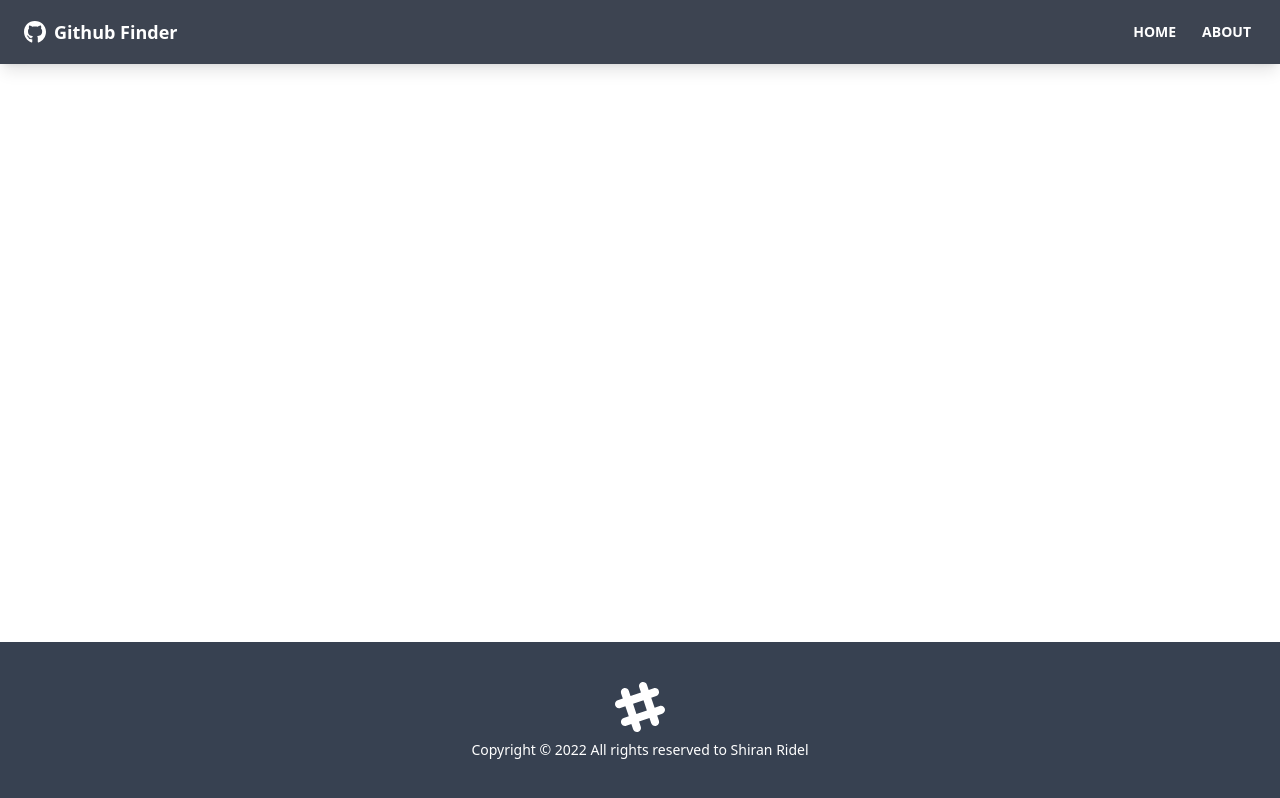
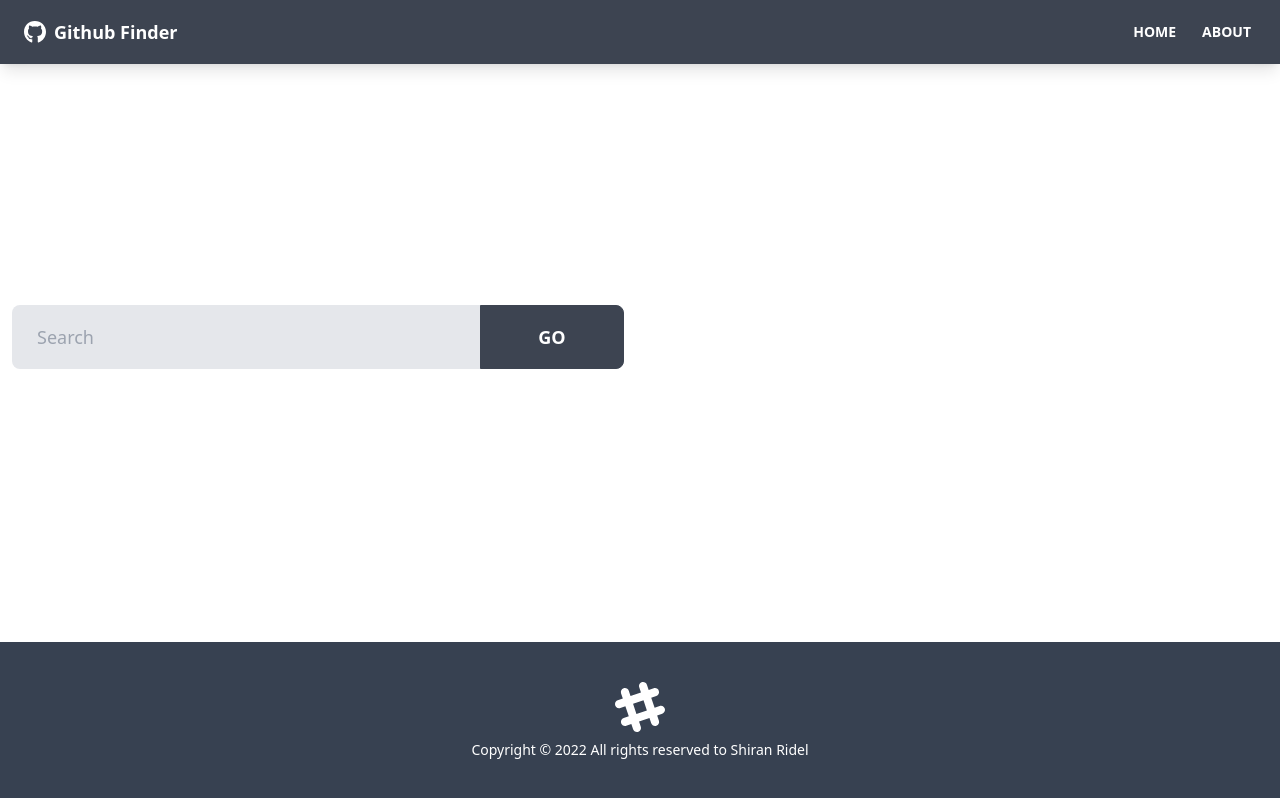
Before and after one commit to ShiranRidel/Github-Finder, a React (Create React App) app: page / in a window 1280 px wide. Built offline with nearby package versions, Linux system fonts and the light colour scheme.

Commit message:
creact componnet UserSearch

```diff
--- /dev/null
+++ b/src/components/users/UserSearch.jsx
@@ -0,0 +1,58 @@
+import { useState , useContext} from "react";
+import GithubContext from "../../context/github/GithubContext";
+
+
+function UserSearch() {
+    const [text,setText]=useState('')
+    const {users}= useContext(GithubContext)
+    const handleChange =(e)=>setText(e.target.value)
+    const handleSubmit =(e)=>{
+        e.preventDefault()
+        if(text===''){
+            alert('Please enter something')
+        }else{
+            //@todo - search users
+            setText('')
+        }
+
+    }
+
+  return (
+    <div
+      className="grid grid-cols-1 xl:grid-cols-2
+    lg:grid-cols-2 md:grid-cols-2 mb-8 gap-8"
+    >
+      <div>
+        <form onSubmit={handleSubmit}>
+          <div className="form-control">
+            <div className="relative">
+              <input
+                type="text"
+                className="w-full pr-40
+                         bg-gray-200 input input-lg text-black"
+                placeholder="Search"
+                value={text}
+                onChange={handleChange}
+              />
+              <button
+                type="submit"
+                className="absolute top-0 right-0
+                         rounded-l-none w-36 btn btn-lg"
+              >
+                Go
+              </button>
+            </div>
+          </div>
+        </form>
+      </div>
+      {users.length > 0 && (
+        <div>
+        <button className="btn btn-ghost btn-lg">Clear</button>
+      </div>
+      )}
+
+    </div>
+  );
+}
+
+export default UserSearch;
--- a/src/pages/Home.jsx
+++ b/src/pages/Home.jsx
@@ -1,9 +1,10 @@
 import UserResults from "../components/users/UserResults"
+import UserSearch from "../components/users/UserSearch"
 
 function Home() {
   return (
     <>
-    {/* search component */}
+    <UserSearch/>
     <UserResults/>
     </>
   )
```
